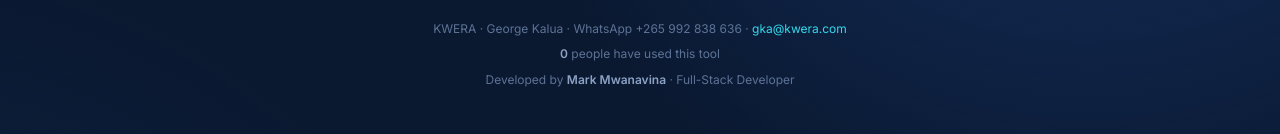
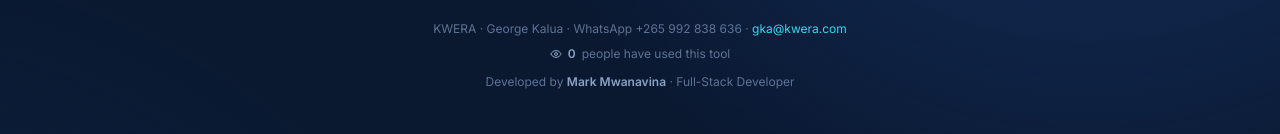
Before and after one commit to mwanavina/kwera-id-generator, a Next.js app: page / in a window 1280 px wide. Shown: the part 1074-1208 px from the top of the page. Built offline with nearby package versions, Linux system fonts and the light colour scheme; no server answers; the database is empty.

Commit message:
Add eye icon to usage count display for improved visibility

```diff
--- a/app/page.tsx
+++ b/app/page.tsx
@@ -1,4 +1,5 @@
 import Image from 'next/image'
+import { Eye } from 'lucide-react'
 import { IdGenerator } from '@/components/id-generator'
 import { FeedbackCard } from '@/components/feedback-card'
 import { getHelpfulCount, recordPageVisit } from '@/app/actions'
@@ -56,7 +57,8 @@ export default async function Page() {
           {/* Your ID log is saved on this device. The feedback total is shared across
           everyone using this page.
           <br /> */}
-          <span className="mt-1.5 inline-block">
+          <span className="mt-1.5 inline-flex items-center gap-1.5">
+            <Eye size={12} className="text-text-dim" aria-hidden="true" />
             <span className="font-semibold text-text-dim">{usageCount}</span> people have used this tool
           </span>
           <br />
```
